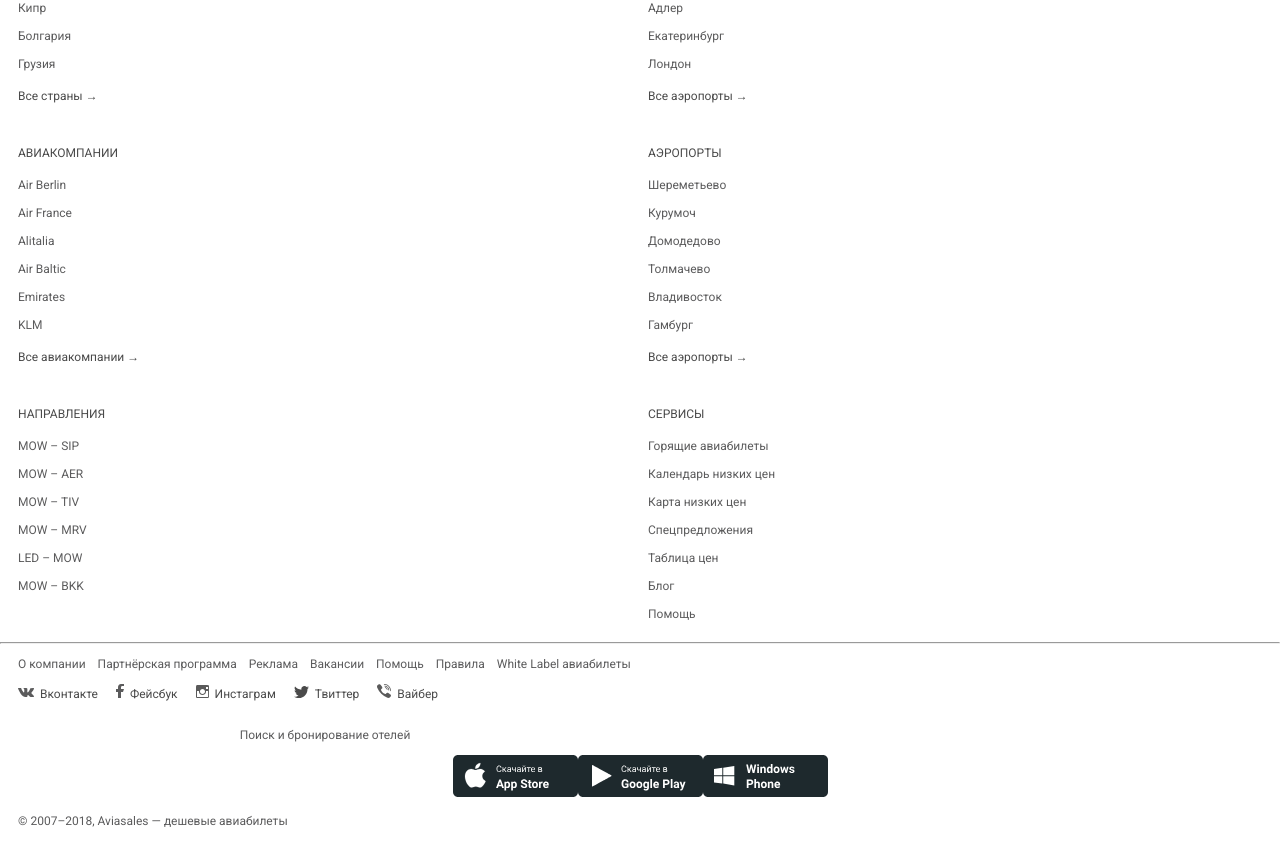
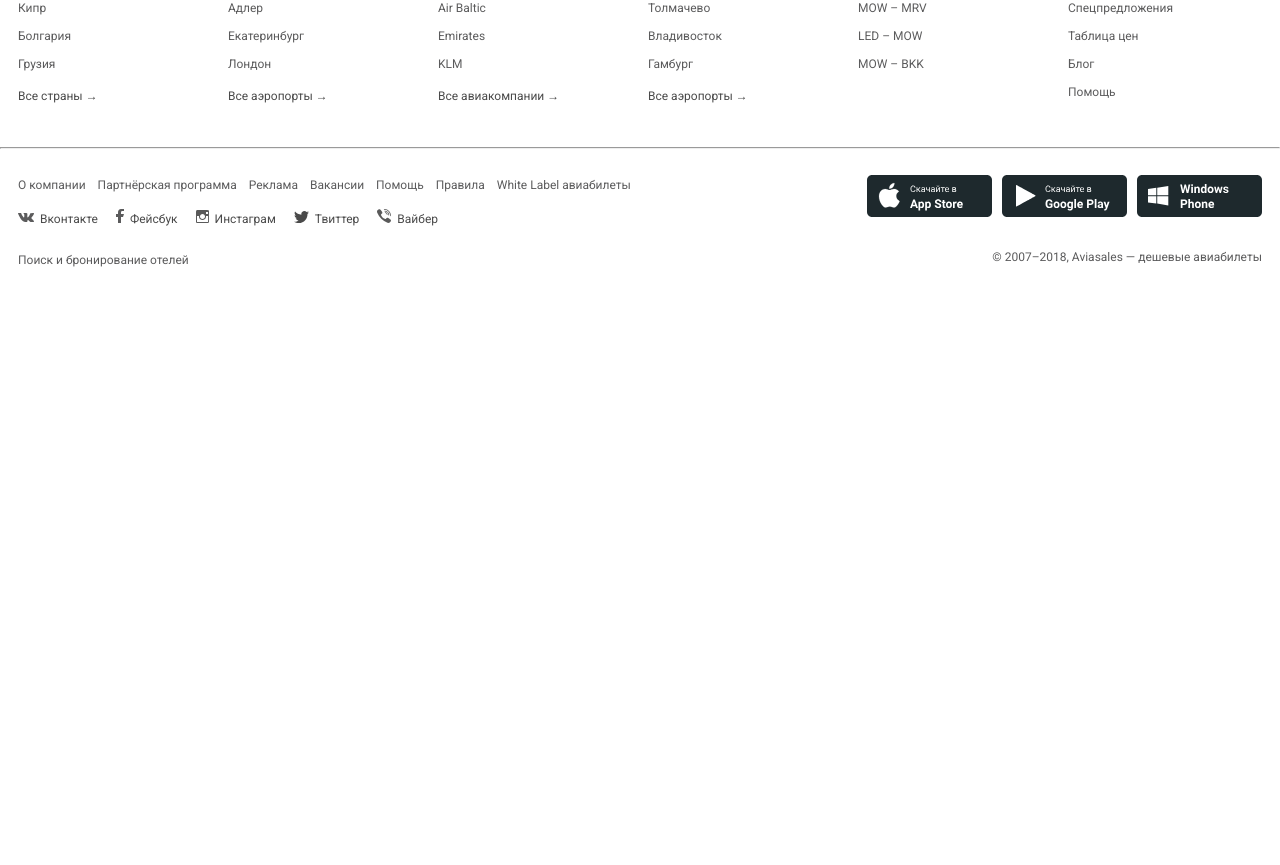
Before and after one commit to sadsaviour/aviasales-demo-frontend, a React (Create React App) app: page /search in a window 1280 px wide. Shown: the part 1080-1945 px from the top of the page. After the commit the page ends 1384 px from the top, so only its background shows below. Built offline with nearby package versions, Linux system fonts and the light colour scheme.

Commit message:
feat: stylize footer for desctop and tablet

```diff
--- a/src/Home/Footer/index.js
+++ b/src/Home/Footer/index.js
@@ -108,13 +108,17 @@
 
 const StyledHr = styled.hr`
   box-sizing: border-box;
+
+  margin-top: 12px;
+  margin-bottom: 12px;
+
   size: 1px;
   color: #e0e6e8;
 `;
 
 const StyledInfoLink = styled.p`
-  margin-top: 4px;
-  margin-bottom: 4px;
+  margin-top: 0;
+  margin-bottom: 8px;
   margin-right: 12px;
 
   display: inline-block;
@@ -157,9 +161,12 @@
   font-weight: normal;
   line-height: 16px;
   font-size: 12px;
-  text-align: center;
 
   color: #5b5b5c;
+`;
+
+const AppLink = styled.img`
+  margin-right: 10px;
 `;
 
 const Copyright = styled.p`
@@ -181,39 +188,40 @@
     <StyledFooter>
       <div className="container">
         <div className="row">
-          <div className="col-xs-6">
+          <div className="col-xs-6 col-md-3 col-lg-2">
             <nav>
               <FooterBlockHeader>СТРАНЫ</FooterBlockHeader>
               <List list={States} />
               <FooterBlockAll>Все страны →</FooterBlockAll>
             </nav>
           </div>
-          <div className="col-xs-6">
+          <div className="col-xs-6 col-md-3 col-lg-2">
             <FooterBlockHeader>ГОРОДА</FooterBlockHeader>
             <List list={Cities} />
             <FooterBlockAll>Все аэропорты →</FooterBlockAll>
           </div>
-          <div className="col-xs-6">
+          <div className="col-xs-6 col-md-3 col-lg-2">
             <FooterBlockHeader>АВИАКОМПАНИИ</FooterBlockHeader>
             <List list={Carriers} />
             <FooterBlockAll>Все авиакомпании →</FooterBlockAll>
           </div>
-          <div className="col-xs-6">
+          <div className="col-xs-6 col-md-3 col-lg-2">
             <FooterBlockHeader>АЭРОПОРТЫ</FooterBlockHeader>
             <List list={Airports} />
             <FooterBlockAll>Все аэропорты →</FooterBlockAll>
           </div>
-          <div className="col-xs-6">
+          <div className="col-xs-6 col-md-3 col-lg-2">
             <FooterBlockHeader>НАПРАВЛЕНИЯ</FooterBlockHeader>
             <List list={Destinations} />
           </div>
-          <div className="col-xs-6">
+          <div className="col-xs-6 col-md-3 col-lg-2">
             <FooterBlockHeader>СЕРВИСЫ</FooterBlockHeader>
             <List list={Services} />
           </div>
         </div>
       </div>
       <StyledHr />
+      {window.innerWidth <= 992 ? (
         <div className="container">
           <nav>
             <StyledInfoLink>О компании</StyledInfoLink>
@@ -247,20 +255,76 @@
             </SocialIconBlock>
           </nav>
 
-        <div className="row">
-          <div className="col-xs-12 col-lg-6">
+          <div className="row center-xs start-md ">
+            <div className="col-xs-8 col-md-3">
               <HotelLookLink>Поиск и бронирование отелей</HotelLookLink>
             </div>
           </div>
           <div className="row">
-          <div className="col-xs-offset-3 col-xs-6 center-xs">
-            <img src={apple} alt="App Store" />
-            <img src={google} alt="Google Play Store" />
-            <img src={microsoft} alt="Windows Phone" />
+            <div className="col-xs-offset-3 col-xs-6 center-xs col-md-offset-0 col-md-12 start-md">
+              <AppLink src={apple} alt="App Store" />
+              <AppLink src={google} alt="Google Play Store" />
+              <AppLink src={microsoft} alt="Windows Phone" />
             </div>
           </div>
-        <Copyright>© 2007–2018, Aviasales — дешевые авиабилеты</Copyright>
+          <Copyright className="center-xs">
+            © 2007–2018, Aviasales — дешевые авиабилеты
+          </Copyright>
         </div>
+      ) : (
+        <div className="container" style={{ "margin-top": "26px" }}>
+          <div className="row">
+            <div className="col-lg-8">
+              <nav>
+                <StyledInfoLink>О компании</StyledInfoLink>
+                <StyledInfoLink>Партнёрская программа</StyledInfoLink>
+                <StyledInfoLink>Реклама</StyledInfoLink>
+                <StyledInfoLink>Вакансии</StyledInfoLink>
+                <StyledInfoLink>Помощь</StyledInfoLink>
+                <StyledInfoLink>Правила</StyledInfoLink>
+                <StyledInfoLink>White Label авиабилеты</StyledInfoLink>
+              </nav>
+              <nav>
+                <SocialIconBlock>
+                  <img src={vk} alt="VK" />
+                  <SocialIconCapture>Вконтакте</SocialIconCapture>
+                </SocialIconBlock>
+                <SocialIconBlock>
+                  <img src={facebook} alt="Facebook" />
+                  <SocialIconCapture>Фейсбук</SocialIconCapture>
+                </SocialIconBlock>
+                <SocialIconBlock>
+                  <img src={instagram} alt="Instagram" />
+                  <SocialIconCapture>Инстаграм</SocialIconCapture>
+                </SocialIconBlock>
+                <SocialIconBlock>
+                  <img src={twitter} alt="Twitter" />
+                  <SocialIconCapture>Твиттер</SocialIconCapture>
+                </SocialIconBlock>
+                <SocialIconBlock>
+                  <img src={viber} alt="Viber" />
+                  <SocialIconCapture>Вайбер</SocialIconCapture>
+                </SocialIconBlock>
+              </nav>
+              <HotelLookLink>Поиск и бронирование отелей</HotelLookLink>
+            </div>
+            <div className="col-lg-4">
+              <div className="row end-lg">
+                <AppLink src={apple} alt="App Store" />
+                <AppLink src={google} alt="Google Play Store" />
+                <AppLink
+                  src={microsoft}
+                  alt="Windows Phone"
+                  style={{ "margin-right": "8px" }}
+                />
+              </div>
+              <Copyright className="end-lg" style={{ "margin-top": "32px" }}>
+                © 2007–2018, Aviasales — дешевые авиабилеты
+              </Copyright>
+            </div>
+          </div>
+        </div>
+      )}
     </StyledFooter>
   );
 }
```
Lines whose indentation alone changed are shown as unchanged.
